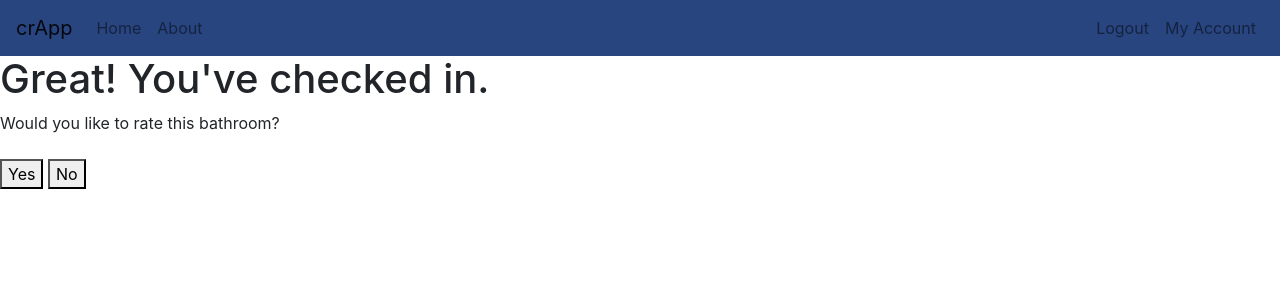
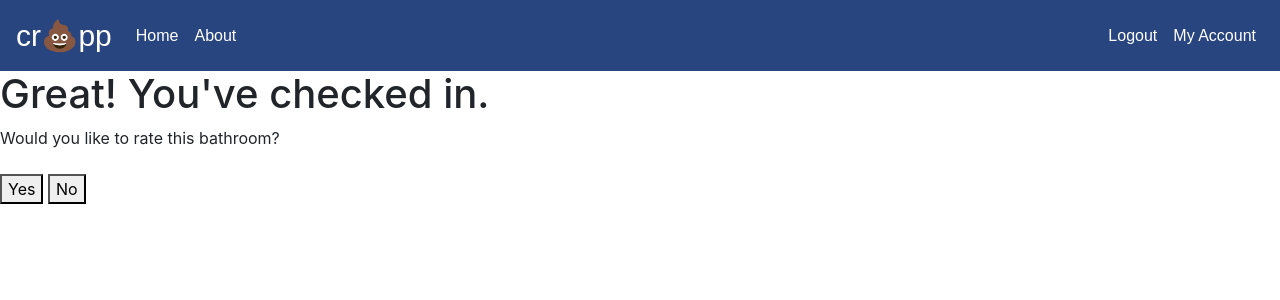
Before and after one commit to ambergers/crapp, a Flask app: page /checkin/1 in a window 1280 px wide. Shown: the top 300 px of the page. Run offline with Flask 2, Linux system fonts and the light colour scheme; the visitor is signed in with stand-in values (Sample User, id 1); data comes from the database, SQL or seed files in the repository; some libraries are stand-ins or nearby versions.

Commit message:
added emoji to navbar-brand, minor styling

```diff
--- a/templates/base.html
+++ b/templates/base.html
@@ -10,12 +10,26 @@
     <script src="https://ajax.googleapis.com/ajax/libs/jquery/3.4.0/jquery.min.js"></script>
     <!-- Add padding for navbar and adjusts for small screens -->
     <style>
-      body { padding-top: 55px;
+      body { padding-top: 70px;
       }
       @media (max-width: 576px) {
         body {
-          padding-top: 105px;
+          padding-top: 95px;
         }
+      }
+      .navbar-custom {
+        font-family: "Century Gothic",CenturyGothic,AppleGothic,sans-serif;
+        color: #ffffff;
+        background-color: #284580;
+      }
+
+      .nav-link {
+        color: #ffffff;
+      }
+
+      .navbar-brand {
+        color: #ffffff;
+        font-size: 30px;
       }
     </style>
     <title>crApp</title>
@@ -23,8 +37,8 @@
   </head>
 
   <body>
-    <nav class="navbar navbar-expand-sm navbar-light fixed-top" style="background-color: #284580;">
-      <a class="navbar-brand" href="#">crApp</a>
+    <nav class="navbar navbar-expand-sm navbar-custom fixed-top">
+      <a class="navbar-brand" href="#">cr💩pp</a>
 
         <ul class="navbar-nav mr-auto">
           <li class="nav-item">
```
Also changed, not shown: templates/homepage.html (+7 -1 lines).
